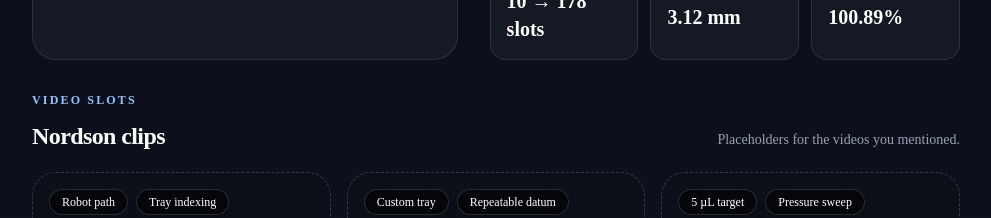
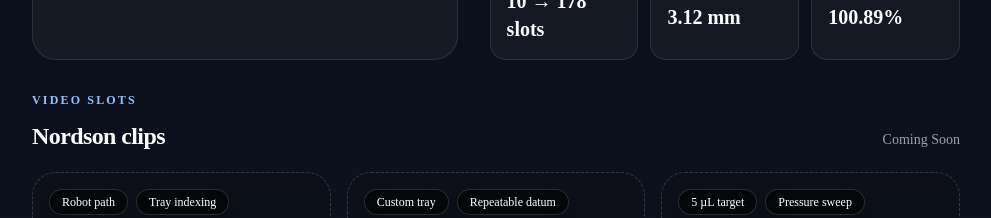
Before and after one commit to manimhungry/Alex-Portfolio, a Next.js app: page /projects in a window 1280 px wide. Shown: the part 2940-3158 px from the top of the page, without its empty margins (280-1271 px from the left). Built offline with nearby package versions, Linux system fonts and the light colour scheme.

Commit message:
Refine Leica experience details

```diff
--- a/app/projects/page.tsx
+++ b/app/projects/page.tsx
@@ -1477,7 +1477,7 @@
             </h3>
           </div>
           <p className="max-w-lg text-sm leading-6 text-gray-400 md:text-right">
-            Placeholders for the videos you mentioned.
+            Coming Soon
           </p>
         </div>
 
```
